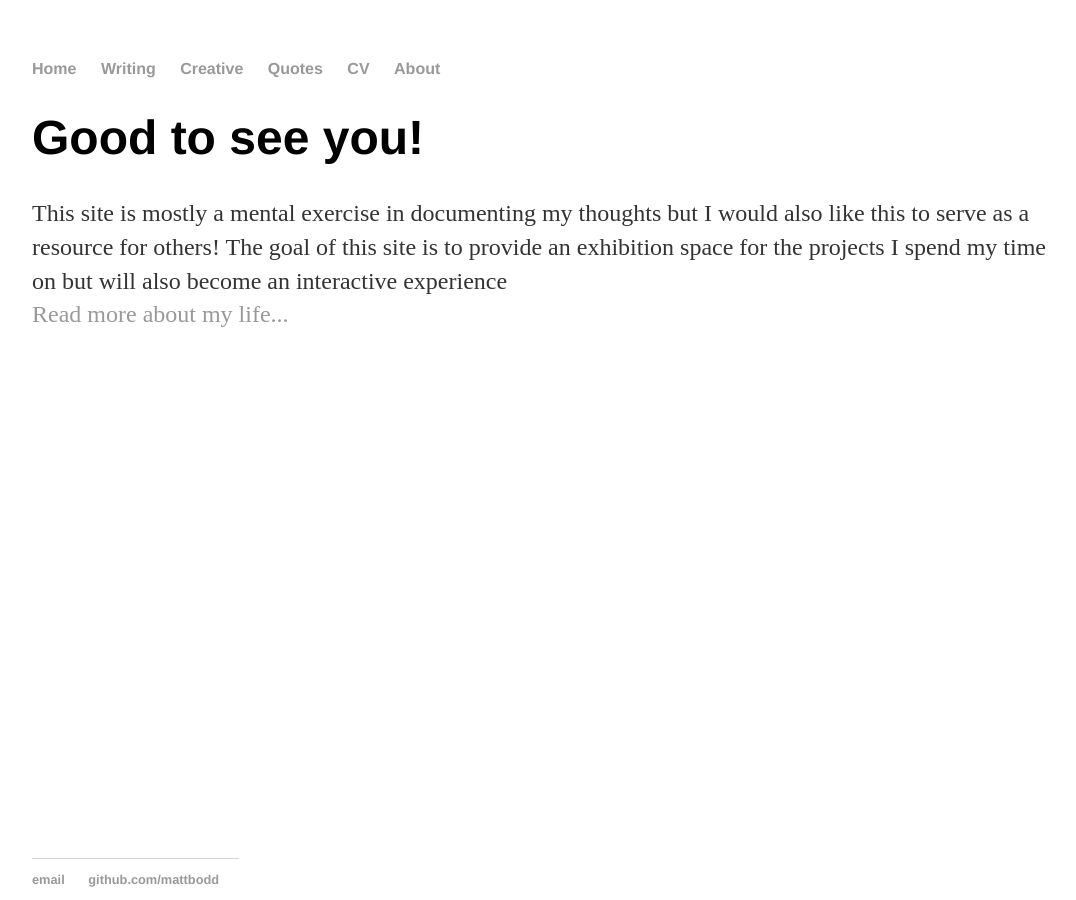
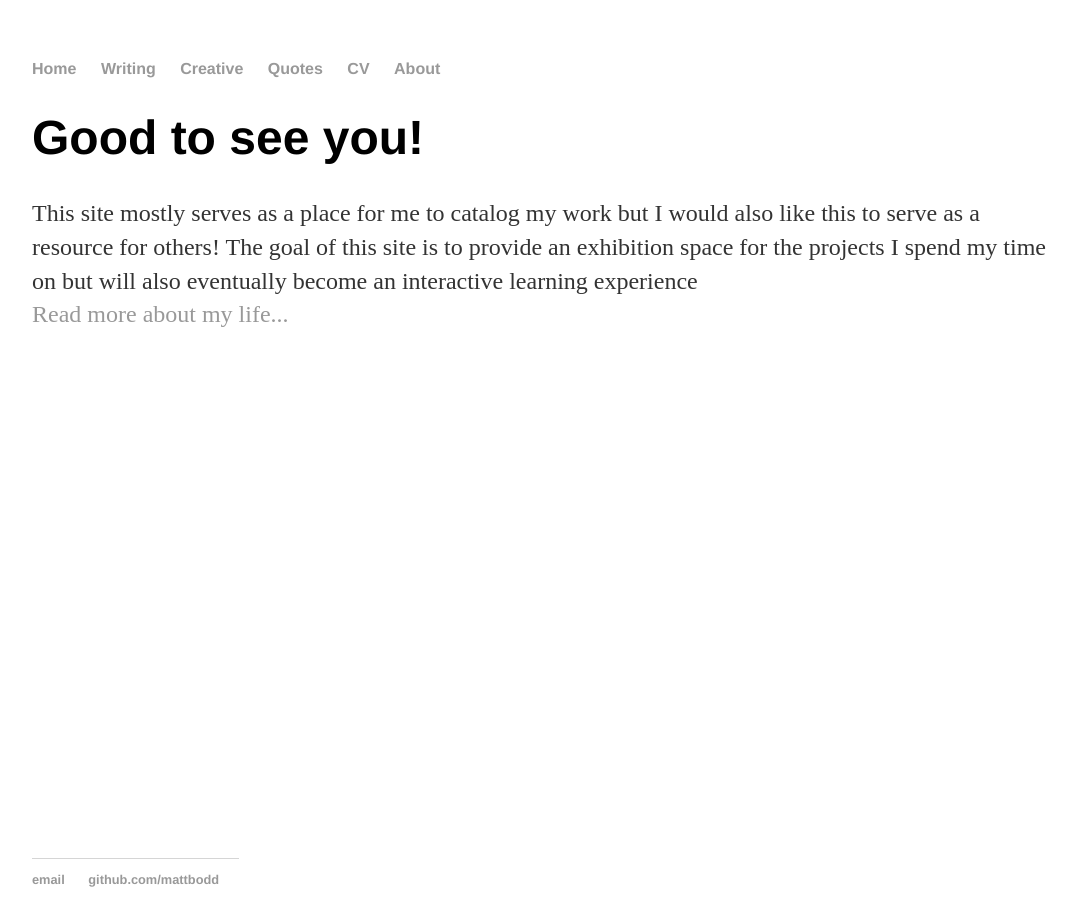
Before and after one commit to mattbodd/mattbodd.github.io, a Jekyll site: the page built from index.html, in a window 1280 px wide. Shown: the whole page, without its empty margins (96-1172 px from the left). Built offline with Jekyll 4.4.1, drawn with Linux system fonts in a browser that asks for light colours.

Commit message:
Update introductory message

```diff
--- a/index.html
+++ b/index.html
@@ -4,5 +4,5 @@
 ---
 <div class="blurb">
   <h1>Good to see you!</h1>
-  <p>This site is mostly a mental exercise in documenting my thoughts but I would also like this to serve as a resource for others! The goal of this site is to provide an exhibition space for the projects I spend my time on but will also become an interactive experience  <br> <a href="/about">Read more about my life... </a></p>
+  <p>This site mostly serves as a place for me to catalog my work but I would also like this to serve as a resource for others! The goal of this site is to provide an exhibition space for the projects I spend my time on but will also eventually become an interactive learning experience<br> <a href="/about">Read more about my life... </a></p>
 </div><!-- /.blurb -->
```
